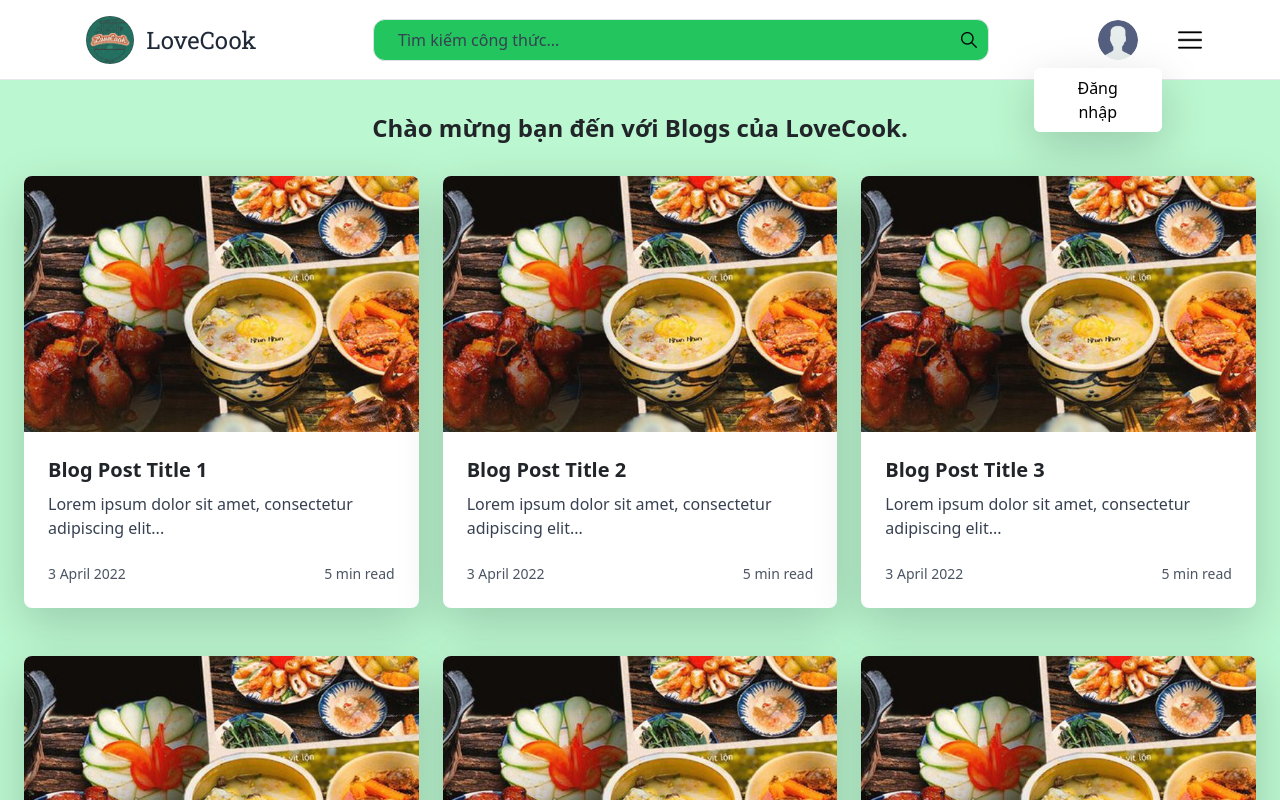
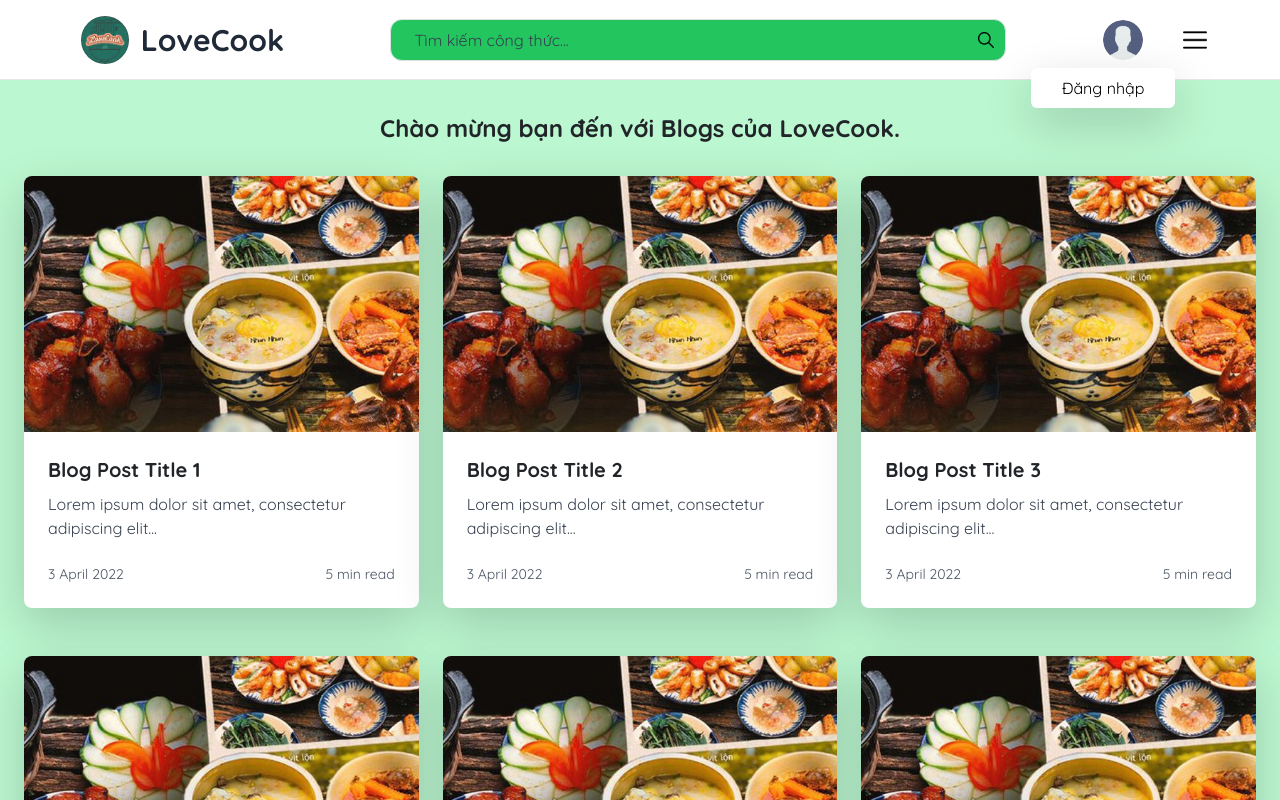
Before and after one commit to phong5824/IntroSE, a React (Vite) app in the folder client/: page /blog in a window 1280 px wide. Both pictures are taken after a click on the picture 1117 px from the left and 39 px from the top of the page. Built offline with nearby package versions, Linux system fonts and the light colour scheme.

Commit message:
Update new font

```diff
--- a/client/index.html
+++ b/client/index.html
@@ -6,6 +6,9 @@
   <meta name="viewport" content="width=device-width, initial-scale=1.0" />
   <title>Love Cook</title>
   <link rel="icon" href="/src/assets/logo-recipe.png" type="image/x-icon">
+  <link rel="preconnect" href="https://fonts.googleapis.com">
+  <link rel="preconnect" href="https://fonts.gstatic.com" crossorigin>
+  <link href="https://fonts.googleapis.com/css2?family=Quicksand:wght@400;500;700&display=swap" rel="stylesheet">
 
 </head>
 
--- a/client/src/App.css
+++ b/client/src/App.css
@@ -3,4 +3,17 @@
   padding: 0;
   margin: 0;
   box-sizing: border-box;
+  font-family: 'Quicksand', sans-serif;
 }
+
+.font-normal {
+  font-weight: 400;
+}
+
+.font-medium {
+  font-weight: 500;
+}
+
+.font-bold {
+  font-weight: 700;
+}
--- a/client/src/components/modules/Avatar.jsx
+++ b/client/src/components/modules/Avatar.jsx
@@ -44,7 +44,7 @@ const Avatar = ({ showLoginForm, setShowLoginForm, onClick }) => {
       />
 
       {showLoginForm && (
-        <div className="auth-menu absolute transform -translate-x-1/2 mt-2 w-32 bg-white text-black border-gray-300 rounded shadow-lg z-10 transition duration-300">
+        <div className="auth-menu absolute transform -translate-x-1/2 mt-2 w-36 bg-white text-black border-gray-300 rounded shadow-lg z-10 transition duration-300">
           {user ? (
             <button
               onClick={navigateToLogout}
--- a/client/src/components/modules/LogoIcon.jsx
+++ b/client/src/components/modules/LogoIcon.jsx
@@ -1,5 +1,4 @@
 import logoImage from "/src/assets/logo-recipe.png";
-import "/src/fonts.css";
 
 const LogoIcon = () => {
     return (
@@ -7,7 +6,7 @@ const LogoIcon = () => {
             <div className="w-12 h-12 rounded-full overflow-hidden bg-white">
                 <img src={logoImage} alt="Logo" className="w-full h-full object-contain" />
             </div>
-            <span className="font-roboto-slab text-2xl text-gray-800">LoveCook</span>
+            <span className="text-3xl font-bold text-gray-800">LoveCook</span>
         </div>
     );
 }
--- a/client/src/fonts.css
+++ /dev/null
@@ -1,11 +0,0 @@
-@font-face {
-    font-family: 'RobotoSlab';
-    src: url('./assets/fonts/RobotoSlab-Regular.ttf') format('truetype');
-    font-weight: normal;
-    font-style: normal;
-}
-
-.font-roboto-slab{
-    font-family: "RobotoSlab", sans-serif;
-    font-weight: 500;
-}
--- a/client/src/views/Home.jsx
+++ b/client/src/views/Home.jsx
@@ -9,6 +9,7 @@ import { useContext, useEffect, useState } from "react";
 import { handleGetUser } from "../action/accountAction";
 import Loading from "../components/modules/Loading";
 import { UserContext } from "../context/userContext";
+import { Link } from 'react-router-dom';
 
 const Home = () => {
   const user = useContext(UserContext);
@@ -17,12 +18,12 @@ const Home = () => {
 
   const ButtonGroup = () => {
     return (
-      <div className="button-group flex flex-rows items-center justify-between w-full p-4 space-x-20 text-gray-800 ">
+      <div className="button-group flex flex-rows items-center justify-between w-full p-4 space-x-20">
         <button
           onClick={() => {
             /* Logic for "Đăng công thức" */
           }}
-          className="btn w-1/4 bg-green-500 hover:bg-green-300 px-4 py-2.5 rounded-full"
+          className="btn w-1/4 bg-green-500 hover:bg-green-300 px-4 py-2.5 rounded-full font-medium"
         >
           Đăng công thức
         </button>
@@ -30,7 +31,7 @@ const Home = () => {
           onClick={() => {
             /* Logic for "Tổ chức bữa ăn" */
           }}
-          className="btn w-1/4 bg-green-500 hover:bg-green-300 px-4 py-2.5 rounded-full"
+          className="btn w-1/4 bg-green-500 hover:bg-green-300 px-4 py-2.5 rounded-full font-medium"
         >
           Tổ chức bữa ăn
         </button>
@@ -38,7 +39,7 @@ const Home = () => {
           onClick={() => {
             /* Logic for "Tip và tricks" */
           }}
-          className="btn w-1/4 bg-green-500 hover:bg-green-300 px-4 py-2.5 rounded-full"
+          className="btn w-1/4 bg-green-500 hover:bg-green-300 px-4 py-2.5 rounded-full font-medium"
         >
           Tip và tricks
         </button>
@@ -46,9 +47,11 @@ const Home = () => {
           onClick={() => {
             /* Logic for "Blog" */
           }}
-          className="btn w-1/4 bg-green-500 hover:bg-green-300 px-4 py-2.5 rounded-full"
+          className="btn w-1/4 bg-green-500 hover:bg-green-300 px-4 py-2.5 rounded-full font-medium"
         >
-          Blog
+          <Link to="/blog" className="text-black font-medium">
+            Blog
+          </Link>
         </button>
       </div>
     );
```
Also changed, not shown: client/src/assets/fonts/RobotoSlab-Regular.ttf (deleted).
